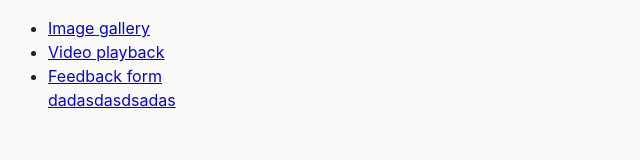
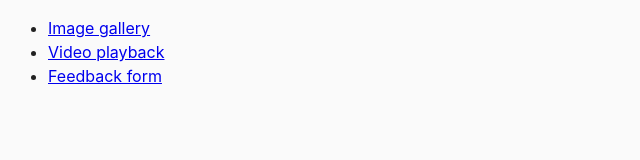
Before and after one commit to DominikBanaskiewicz/goit-js-hw-08, a website built with Parcel: page src/index.html in a window 1280 px wide. Shown: the whole page, without its empty margins (0-640 px from the left). Built offline with nearby package versions, Linux system fonts and the light colour scheme.

Commit message:
tast 1,2,3 done

```diff
--- a/src/index.html
+++ b/src/index.html
@@ -12,7 +12,6 @@
       <li><a href="01-gallery.html">Image gallery</a></li>
       <li><a href="02-video.html">Video playback</a></li>
       <li><a href="03-feedback.html">Feedback form</a></li>
-      <a href="https:/www.facebook.com">dadasdasdsadas</a>
     </ul>
   </body>
 </html>
```
